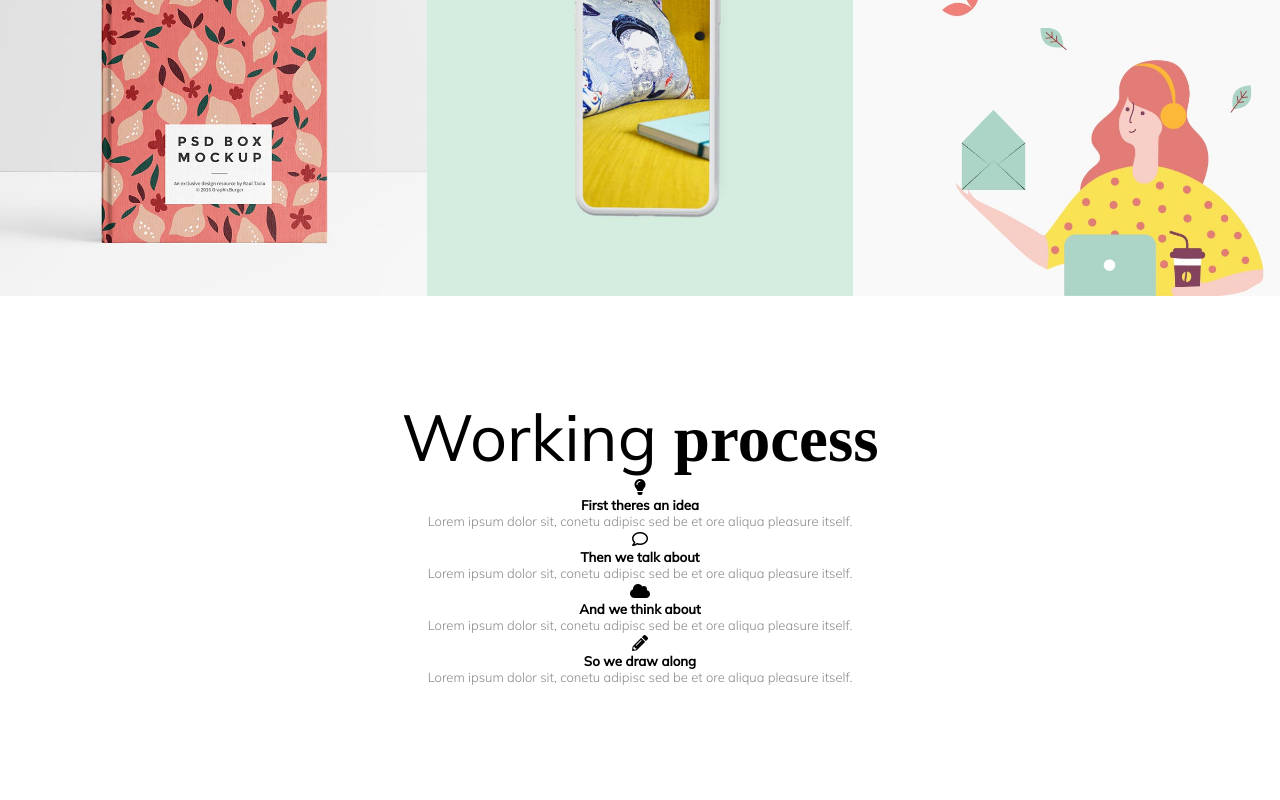
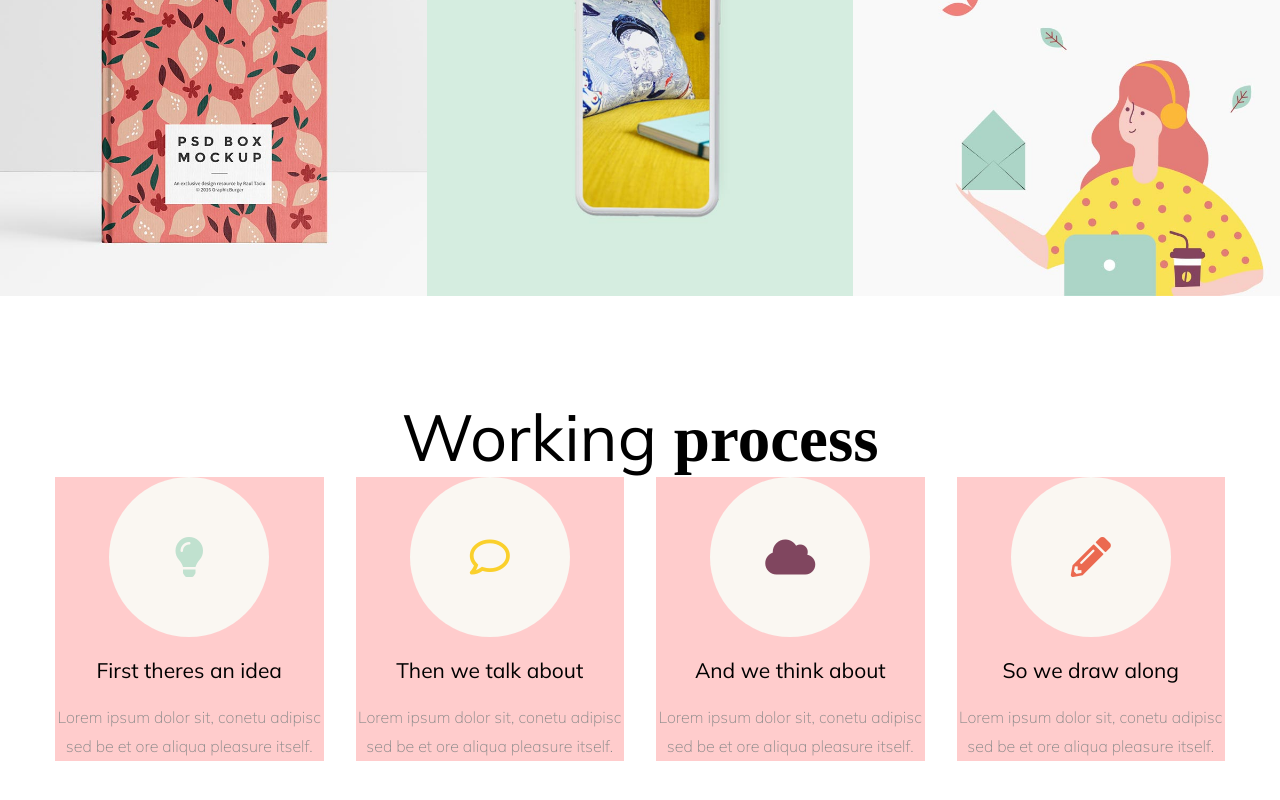
Before and after one commit to C-Bertotti/proj-html-vuejs, a website: page index.html in a window 1280 px wide. Shown: the part 1296-2096 px from the top of the page. Drawn offline with nearby package versions, Linux system fonts and the light colour scheme; a web font is replaced by a local one.

Commit message:
Stile icone e dati

```diff
--- a/index.html
+++ b/index.html
@@ -103,16 +103,18 @@
                 <section id="process" class="centered">
                     <div class="container container--s">
                         <h3>Working <span>process</span></h3>
-                        <div v-for="step in process.steps" class="process__step">
-                            <div>
-                                <i :class="(step.full ? process.styleFull : process.styleEmpty) + ' ' + process.family + step.icon"></i>
+                        <div class="steps__wrapper">
+                            <div v-for="step in process.steps" class="process__step debug">
+                                <div class="process__icon">
+                                    <i :class="(step.full ? process.styleFull : process.styleEmpty) + ' ' + process.family + step.icon + ' ' + step.color"></i>
+                                </div>
+                                <div class="process__caption">
+                                    <h5>{{ step.title }}</h5>
+                                    <p class="process__desc">{{ step.desc }}</p>
+                                </div>
                             </div>
-                            <div class="process__caption">
-                                <h5>{{ step.title }}</h5>
-                                <p>{{ step.desc }}</p>
-                            </div>
+                        </div>
 
-                        </div>
 
 
 
--- a/js/script.js
+++ b/js/script.js
@@ -236,25 +236,29 @@ var app = new Vue ({
                     title: 'First theres an idea',
                     desc: 'Lorem ipsum dolor sit, conetu adipisc sed be et ore aliqua pleasure itself.',
                     icon: 'lightbulb',
-                    full: true
+                    full: true,
+                    color: 'primaryColorDark'
                 },
                 {
                     title: 'Then we talk about',
                     desc: 'Lorem ipsum dolor sit, conetu adipisc sed be et ore aliqua pleasure itself.',
                     icon: 'comment',
-                    full: false
+                    full: false,
+                    color: 'supportColor-1'
                 },
                 {
                     title: 'And we think about',
                     desc: 'Lorem ipsum dolor sit, conetu adipisc sed be et ore aliqua pleasure itself.',
                     icon: 'cloud',
-                    full: true
+                    full: true,
+                    color: 'supportColor-2'
                 },
                 {
                     title: 'So we draw along',
                     desc: 'Lorem ipsum dolor sit, conetu adipisc sed be et ore aliqua pleasure itself.',
                     icon: 'pencil-alt',
-                    full: true
+                    full: true,
+                    color: 'supportColor-3'
                 }
             ]
         }
--- a/src/Partials/_common.scss
+++ b/src/Partials/_common.scss
@@ -14,7 +14,7 @@
 
     //responsive
     &--s {
-        max-width: 1150px;
+        max-width: 1170px;
     }
 
     &--m {
--- a/src/Partials/_process.scss
+++ b/src/Partials/_process.scss
@@ -1,3 +1,34 @@
 #process {
+    .steps__wrapper {
+        display: flex;
+        justify-content: space-between;
 
+        .process__step {
+            flex-basis: calc( (100% - (32px * 3 ) ) / 4);
+            display: flex;
+            flex-wrap: wrap;
+
+            .process__icon {
+                height: 160px;
+                width: 160px;
+                border-radius: 50%;
+                background-color: $neutralColor;
+                margin: 0 auto 20px;
+                display: flex;
+                justify-content: center;
+                align-items: center;
+
+                i {
+                    font-size: 40px;
+                }
+
+            }
+            .process__desc {
+                font-size: $pM;
+                font-weight: $fontXLight;
+                line-height: 1.8;
+            }
+        }
+
+    }
 }
--- a/src/Partials/_typo.scss
+++ b/src/Partials/_typo.scss
@@ -49,8 +49,32 @@ h4 {
     font-weight: $fontReg;
 }
 
+h5 {
+    font-family: $secondaryFont;
+    font-size: $headingS;
+    font-weight: $fontReg;
+    margin-bottom: 20px;
+}
+
 p {
     font-size: $pS;
     font-weight: $fontLight;
     color: $secondaryTextColor;
 }
+
+//helper cambio colore
+.primaryColorDark {
+    color: $primaryColorDark;
+}
+
+.supportColor-1 {
+    color: $supportColor-1;
+}
+
+.supportColor-2 {
+    color: $supportColor-2;
+}
+
+.supportColor-3 {
+    color: $supportColor-3;
+}
--- a/src/Partials/_variables.scss
+++ b/src/Partials/_variables.scss
@@ -9,8 +9,7 @@
     $secondaryColorDark: #E1C0B0;
 
     //Neutral
-    $neutralColor-1: #F9F9F9;
-    $neutralColor-2: #FAF7F2;
+    $neutralColor: #FAF7F2;
 
     //Support
     $supportColor-1: #FAD02C;
@@ -43,6 +42,7 @@
     $pL: 20px;
 
     //Paragraph-Weight
+    $fontXLight: 200;
     $fontLight: 300;
     $fontReg: 400;
     $fontMed: 500;
```
Also changed, not shown: dist/style.css.
